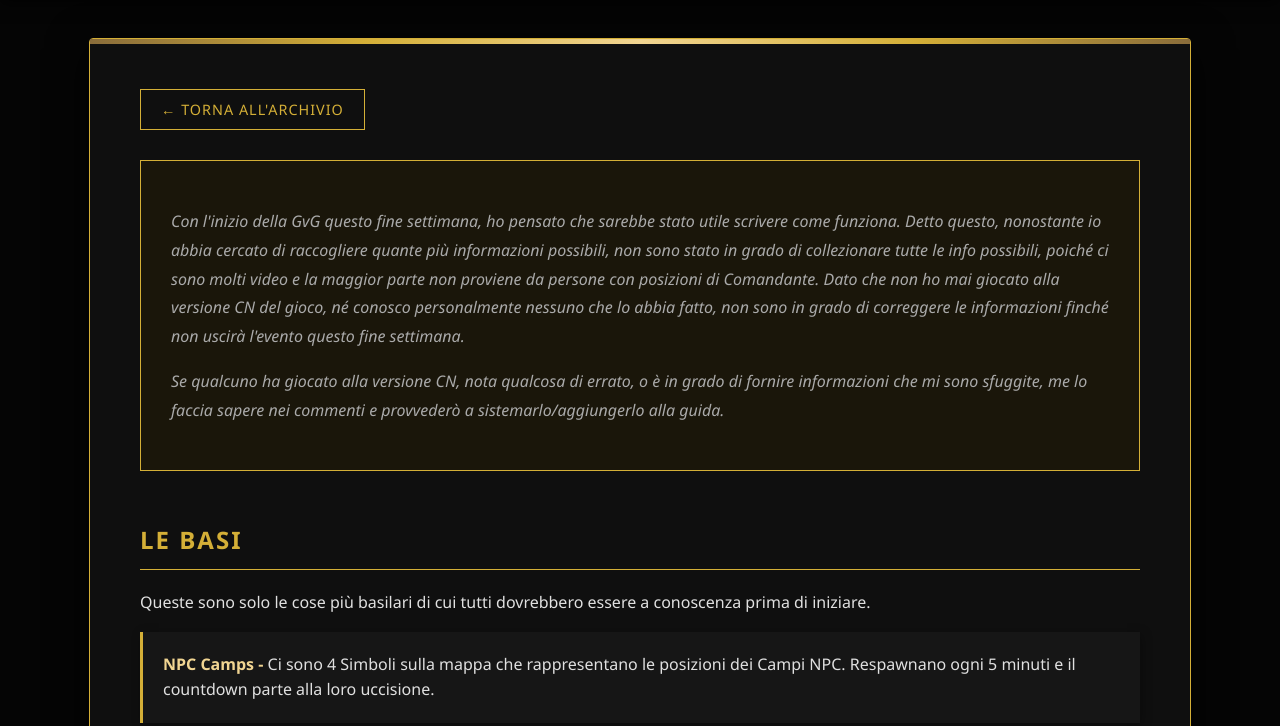
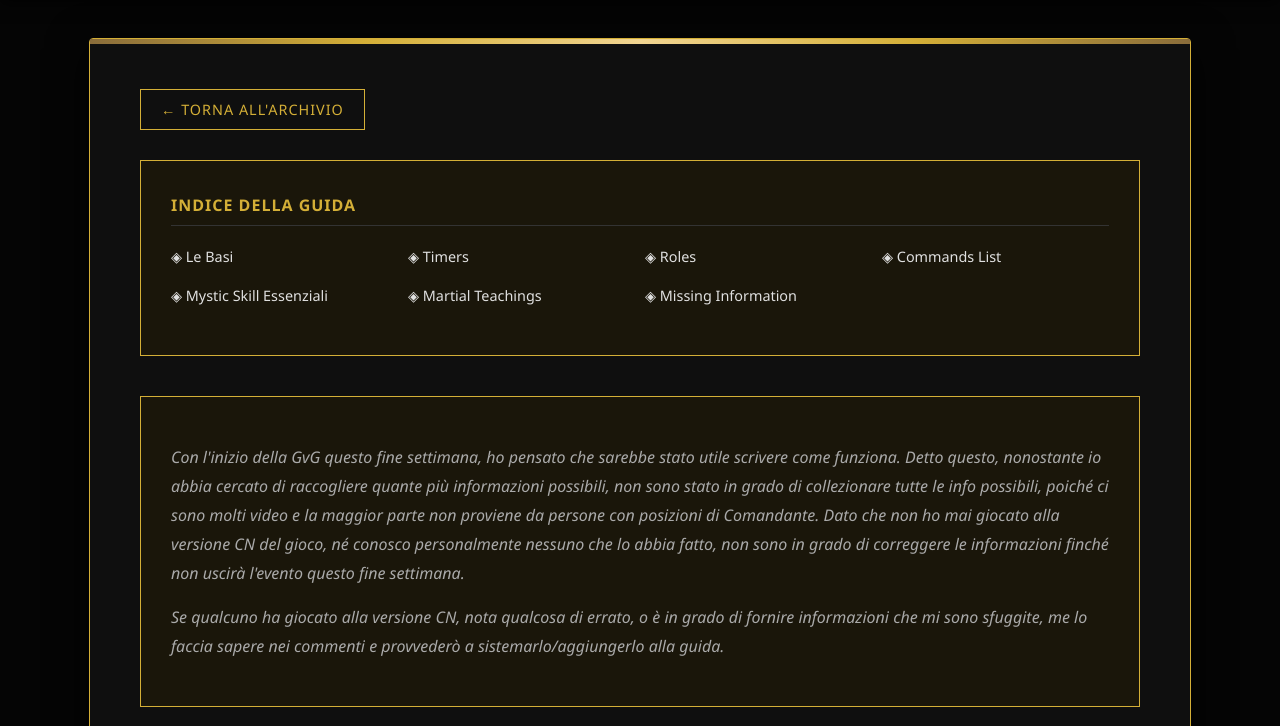
Before and after one commit to Stemel93/app-magnati, a plain HTML site: page gvg.html in a window 1280 px wide. Shown: the part 74-800 px from the top of the page. Drawn offline with Linux system fonts and the light colour scheme.

Commit message:
table of content

```diff
--- a/gvg.html
+++ b/gvg.html
@@ -47,6 +47,8 @@
         padding-bottom: 10px;
         text-transform: uppercase;
         letter-spacing: 2px;
+        /* Spazio per non finire sotto la navbar quando si clicca l'indice */
+        scroll-margin-top: 90px;
       }
       h2 {
         margin-top: 50px;
@@ -91,6 +93,42 @@
         color: #aaa;
       }
 
+      /* Stile Indice */
+      .toc-box {
+        margin-bottom: 40px;
+      }
+      .toc-title {
+        color: #d4af37;
+        font-weight: bold;
+        text-transform: uppercase;
+        letter-spacing: 1px;
+        margin-bottom: 15px;
+        display: block;
+        border-bottom: 1px solid #333;
+        padding-bottom: 5px;
+      }
+      .toc-list {
+        display: grid;
+        grid-template-columns: repeat(auto-fit, minmax(200px, 1fr));
+        gap: 10px;
+      }
+      .toc-list li {
+        background: transparent;
+        border: none;
+        padding: 0;
+        margin: 0;
+        box-shadow: none;
+      }
+      .toc-link {
+        color: #e0e0e0;
+        text-decoration: none;
+        font-size: 0.9em;
+        transition: color 0.3s;
+      }
+      .toc-link:hover {
+        color: #f1d592;
+      }
+
       .back-btn {
         display: inline-block;
         color: #d4af37;
@@ -125,6 +163,21 @@
     <div class="container">
       <a href="index.html" class="back-btn">← Torna all'Archivio</a>
 
+      <div class="gold-box toc-box">
+        <span class="toc-title">Indice della Guida</span>
+        <ul class="toc-list">
+          <li><a href="#basi" class="toc-link">◈ Le Basi</a></li>
+          <li><a href="#timers" class="toc-link">◈ Timers</a></li>
+          <li><a href="#roles" class="toc-link">◈ Roles</a></li>
+          <li><a href="#commands" class="toc-link">◈ Commands List</a></li>
+          <li>
+            <a href="#mystic" class="toc-link">◈ Mystic Skill Essenziali</a>
+          </li>
+          <li><a href="#martial" class="toc-link">◈ Martial Teachings</a></li>
+          <li><a href="#missing" class="toc-link">◈ Missing Information</a></li>
+        </ul>
+      </div>
+
       <div class="gold-box intro-box">
         <p>
           Con l'inizio della GvG questo fine settimana, ho pensato che sarebbe
@@ -145,7 +198,7 @@
       </div>
 
       <div class="section">
-        <h2>Le Basi</h2>
+        <h2 id="basi">Le Basi</h2>
         <p>
           Queste sono solo le cose più basilari di cui tutti dovrebbero essere a
           conoscenza prima di iniziare.
@@ -201,7 +254,7 @@
       </div>
 
       <div class="section">
-        <h2>Timers</h2>
+        <h2 id="timers">Timers</h2>
         <p>Certe meccaniche avverranno solo a minutaggi prestabiliti.</p>
         <ul>
           <li>
@@ -230,7 +283,7 @@
       </div>
 
       <div class="section">
-        <h2>Roles</h2>
+        <h2 id="roles">Roles</h2>
         <p>
           Ci sono 2 ruoli che il Guild Leader può impostare prima che la GvG
           inizi.
@@ -249,7 +302,7 @@
       </div>
 
       <div class="section">
-        <h2>Commands List</h2>
+        <h2 id="commands">Commands List</h2>
         <p>
           Questi sono i Comandi che sono stato tradotti su reddit dai video
           dalla CN. Potrebbero avere nomi diversi o valori leggermente diversi
@@ -297,7 +350,7 @@
       </div>
 
       <div class="section">
-        <h2>Mystic Skill Essenziali</h2>
+        <h2 id="mystic">Mystic Skill Essenziali</h2>
         <div class="gold-box">
           <ul>
             <li>
@@ -339,7 +392,7 @@
       </div>
 
       <div class="section">
-        <h2>Martial Teachings</h2>
+        <h2 id="martial">Martial Teachings</h2>
         <p>
           Ci sono anche buff e Skill specifici per la GvG che puoi acquistare
           andando in Guild > Technique > Martial Teaching. Questi saranno
@@ -394,7 +447,7 @@
       </div>
 
       <div class="section">
-        <h2>Missing Information</h2>
+        <h2 id="missing">Missing Information</h2>
         <div class="gold-box">
           <p>
             Questa è solo roba che so che esiste ma per la quale non ho le
```
